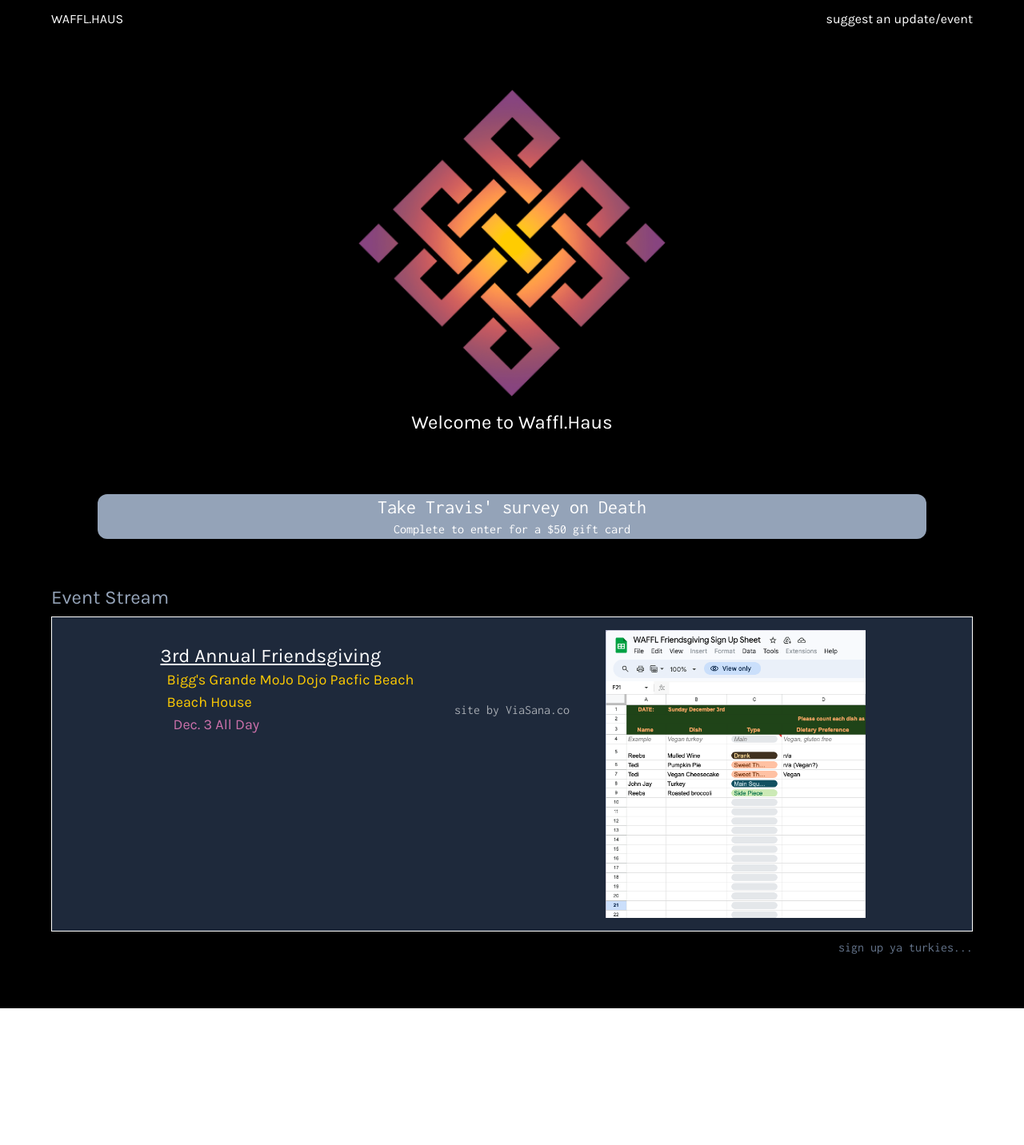
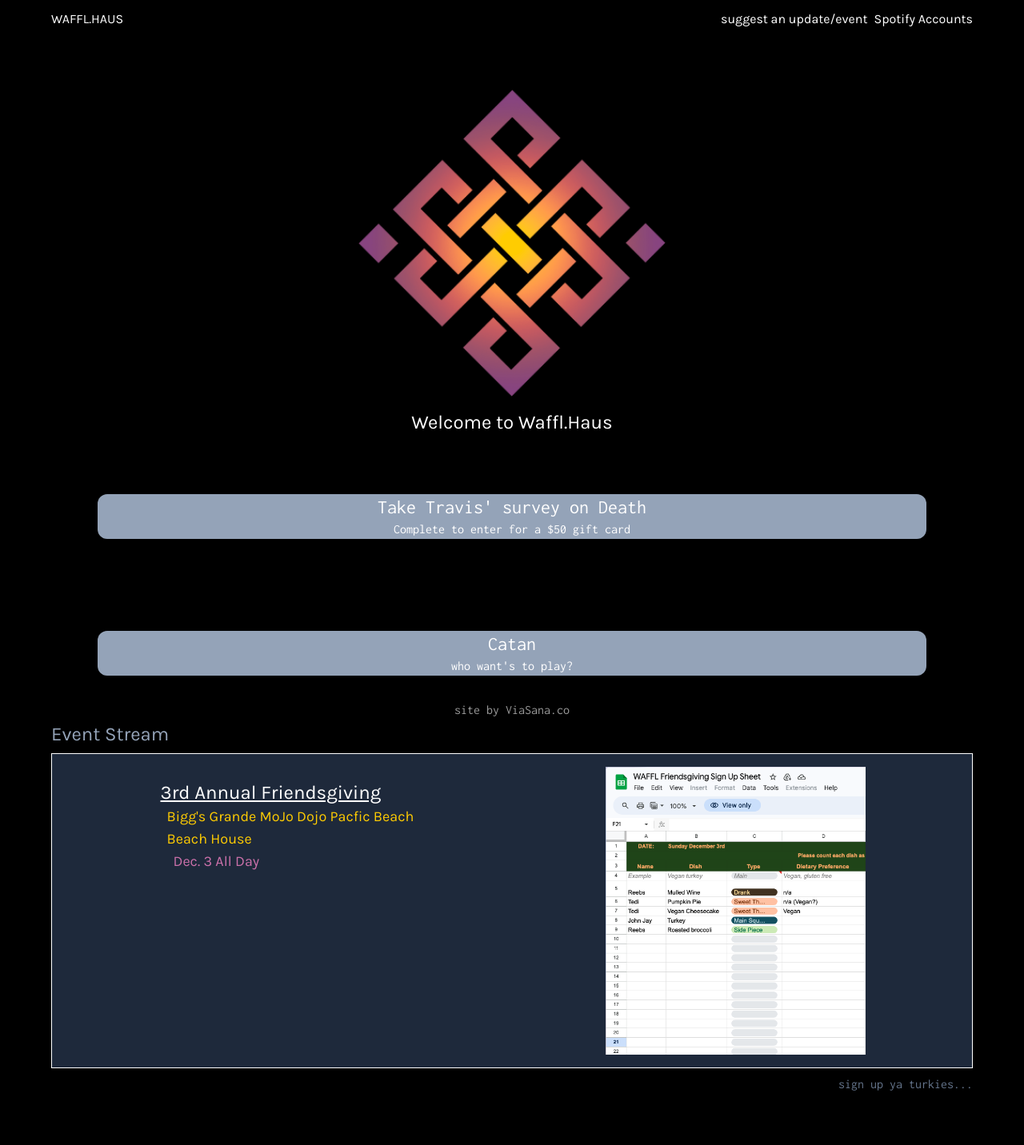
Before and after one commit to ViaSana/waffl-haus, a Jekyll site: the page built from index.html, in a window 1280 px wide. Shown: the whole page at 80% size. Built offline with Jekyll 4.4.1, drawn with Linux system fonts in a browser that asks for light colours; nearby versions of some CDN libraries; comment, search, counter and statistics services are not loaded; before the commit the page ends 1261 px from its top, so only the background shows below that.

Commit message:
feature/buttons
- catan button
-spotify button

```diff
--- a/_includes/site_header.html
+++ b/_includes/site_header.html
@@ -7,7 +7,7 @@
 
             <!-- <a href="/#" id="toggleLink" onclick="toggleDiv()">Calendar</a> -->
 
-            <!-- <a href="https://open.spotify.com/user/rebeccaberens?si=497be1ee231c4bf8">Music</a> -->
+            <a href="https://open.spotify.com/user/rebeccaberens?si=497be1ee231c4bf8">Spotify Accounts</a>
 
             <!-- <a href="/friends.html">Friends</a> -->
         </nav>
--- a/index.html
+++ b/index.html
@@ -17,12 +17,19 @@ seo:
     </div>
 
     <section class="text-center text-white">
-
             <a href="https://jzjrp6loamk.typeform.com/to/Nny4Szu9">
                 <div class="container mx-auto rounded-xl bg-slate-400">
-                <span class="block text-2xl">Take Travis' survey on Death</span>Complete to enter for a $50 gift card
+                    <span class="block text-2xl">Take Travis' survey on Death</span>Complete to enter for a $50 gift card
+                </div>
+            </a>
+    </section>
+
+    <section class="text-center text-white">
+        <a href="">
+            <div class="container mx-auto rounded-xl bg-slate-400">
+                <span class="block text-2xl">Catan</span>who want's to play?
             </div>
-            </a>
+        </a>
     </section>
 
     {% include waffl_stream.html %}
```
